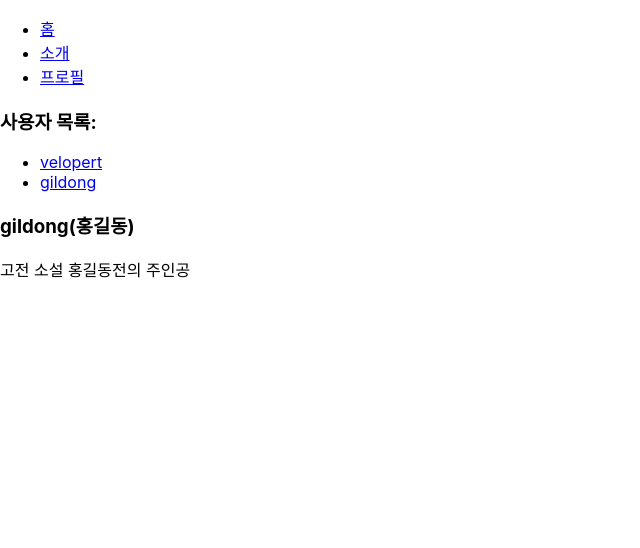
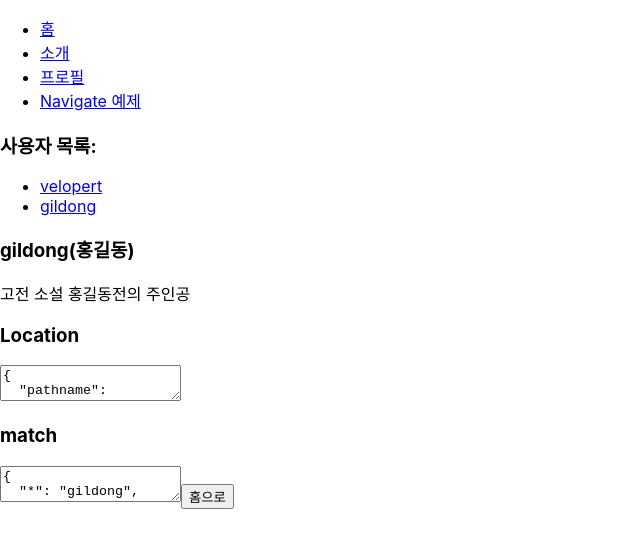
Before and after one commit to sangminlee98/typescript-react-router, a React (Create React App) app: page /profiles/gildong in a window 1280 px wide. Shown: the top 548 px of the page, without its empty margins (0-640 px from the left). Built offline with nearby package versions, Linux system fonts and the light colour scheme.

Commit message:
withrouter

```diff
--- a/src/App.tsx
+++ b/src/App.tsx
@@ -1,6 +1,7 @@
 import { Link, Route, Routes } from 'react-router-dom';
 import './App.css';
 import About from './components/About';
+import HistorySample from './components/HistorySample';
 import Home from './components/Home';
 import Profiles from './components/Profiles';
 
@@ -11,11 +12,13 @@ const App = () => {
         <li><Link to='/'>홈</Link></li>
         <li><Link to='/about'>소개</Link></li>
         <li><Link to='/profiles'>프로필</Link></li>
+        <li><Link to='/navigate'>Navigate 예제</Link></li>
       </ul>
       <Routes>
         <Route path="/" element={<Home/>}/>
         <Route path='/about' element={<About/>}/>
         <Route path='/profiles/*' element={<Profiles/>}/>
+        <Route path='/navigate' element={<HistorySample/>} />
       </Routes>
     </div>
   );
--- /dev/null
+++ b/src/components/HistorySample.tsx
@@ -0,0 +1,20 @@
+import React from 'react';
+import { useNavigate } from 'react-router';
+
+const HistorySample = () => {
+  const navigate = useNavigate();
+  const handleGoBack = () => {
+    navigate(-1);
+  }
+  const handleGoHome = () => {
+    navigate('/');
+  }
+  return (
+    <div>
+      <button onClick={handleGoBack}>뒤로</button>
+      <button onClick={handleGoHome}>홈으로</button>
+    </div>
+  );
+};
+
+export default HistorySample;
--- a/src/components/Profile.tsx
+++ b/src/components/Profile.tsx
@@ -1,5 +1,6 @@
 import React from 'react';
 import { useParams } from 'react-router-dom';
+import WithRouterSample from './WithRouterSample';
 type Data = {
   velopert: {name: string, description: string},
   gildong: {name: string, description: string}
@@ -23,6 +24,7 @@ const Profile = () => {
         {username}({profile.name})
       </h3>
       <p>{profile.description}</p>
+      <WithRouterSample/>
     </div>
   );
 };
--- /dev/null
+++ b/src/components/WithRouterSample.tsx
@@ -0,0 +1,25 @@
+import React from 'react';
+import { useLocation, useNavigate, useParams } from 'react-router-dom';
+
+const WithRouterSample = () => {
+  const params = useParams();
+  const location = useLocation();
+  const navigate = useNavigate();
+  return (
+    <div>
+      <h3>Location</h3>
+      <textarea
+        value={JSON.stringify(location, null, 2)}
+        readOnly
+      />
+      <h3>match</h3>
+      <textarea
+        value={JSON.stringify(params, null, 2)}
+        readOnly
+      />
+      <button onClick={() => navigate('/')}>홈으로</button>
+    </div>
+  );
+};
+
+export default WithRouterSample;
```
